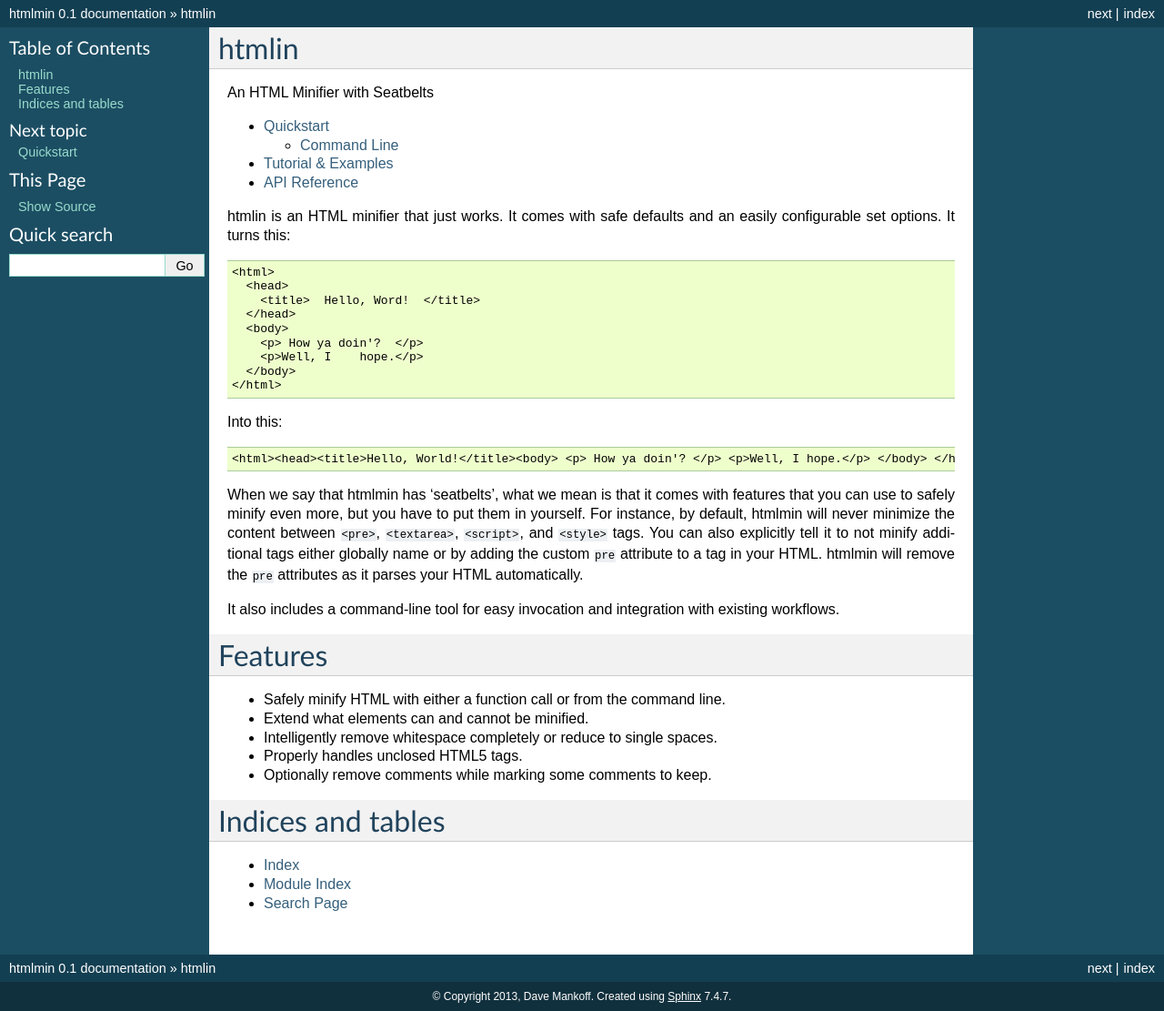
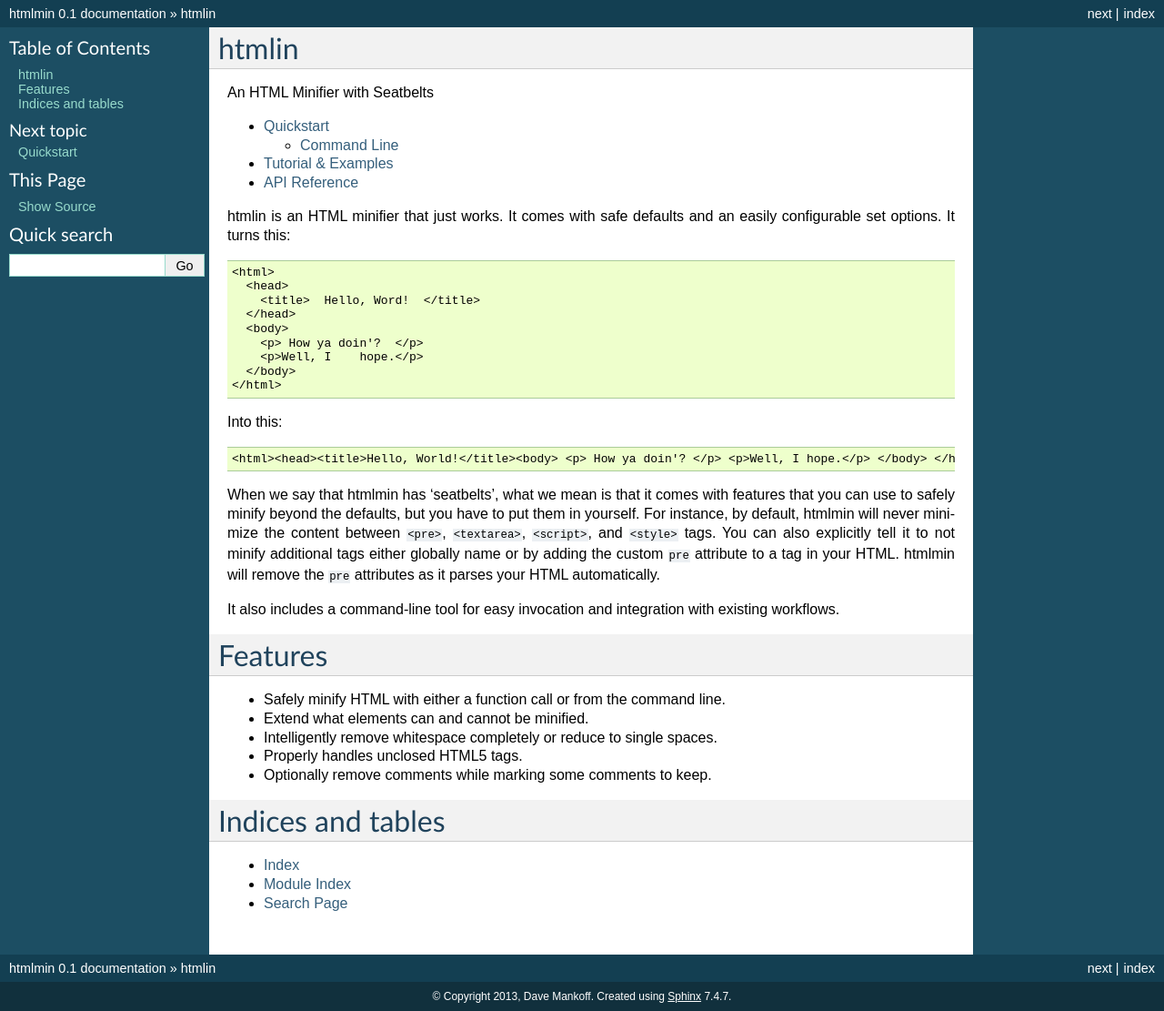
Before and after one commit to mankyd/htmlmin, a Sphinx documentation site: the page built from docs/index.rst, in a window 1280 px wide. Shown: the whole page at 91% size. Built offline with Sphinx 7.4.7, drawn with Linux system fonts in a browser that asks for light colours.

Commit message:
update language in docs

```diff
--- a/docs/index.rst
+++ b/docs/index.rst
@@ -32,8 +32,8 @@
   <html><head><title>Hello, World!</title><body> <p> How ya doin'? </p> <p>Well, I hope.</p> </body> </html>
 
 When we say that htmlmin has 'seatbelts', what we mean is that it comes with
-features that you can use to safely minify even more, but you have to put
-them in yourself. For instance, by default, htmlmin will never minimize the
+features that you can use to safely minify beyond the defaults, but you have to
+put them in yourself. For instance, by default, htmlmin will never minimize the
 content between ``<pre>``, ``<textarea>``, ``<script>``, and ``<style>`` tags.
 You can also  explicitly tell it to not minify additional tags either globally
 name or by adding the custom ``pre`` attribute to a tag in your HTML. htmlmin
```
